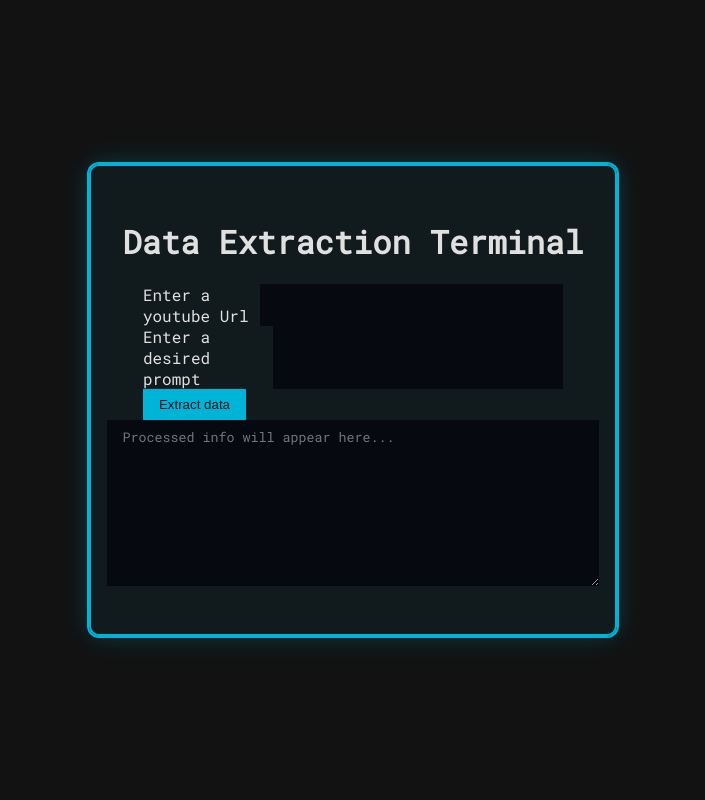
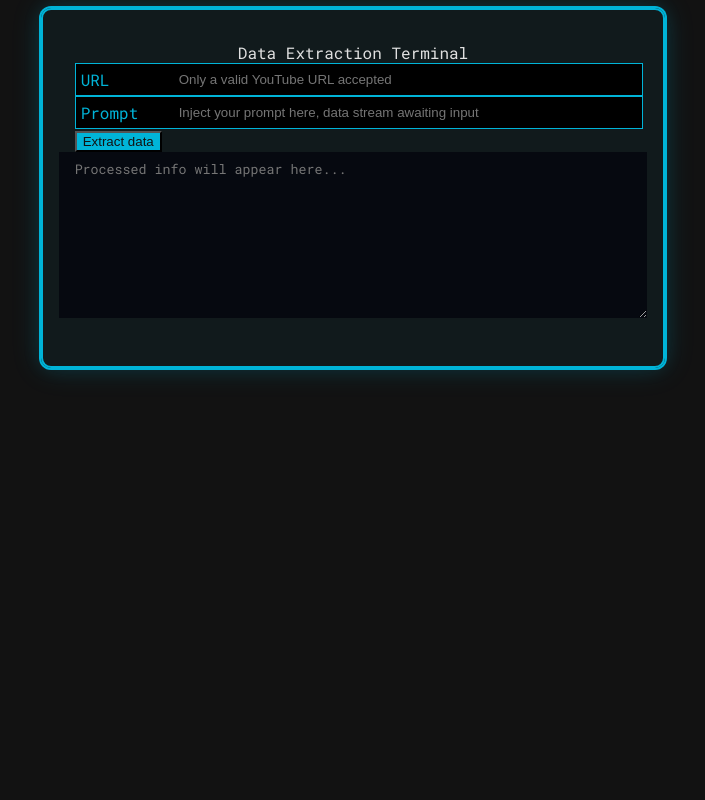
Before and after one commit to jagger85/Django-Blog, a Django app: page /speecher/ in a window 1280 px wide. Shown: the whole page, without its empty margins (287-992 px from the left). Run offline with Django 5.2, Linux system fonts and the light colour scheme.

Commit message:
Feat(speecher): Primal speecher index and css styles created

```diff
--- a/speecher/static/speecher/speecher.css
+++ b/speecher/static/speecher/speecher.css
@@ -8,16 +8,14 @@
   --secondary-bg: #060910;
   --svg-icon: invert(10%) sepia(98%) saturate(4160%) hue-rotate(181deg) brightness(97%) contrast(99%);
   --svg-icon-hover: invert(51%) sepia(69%) saturate(2310%) hue-rotate(154deg) brightness(98%) contrast(101%);
+
+  --spacing-s: 4px;
+  --spacing-m: 6px;
+  --spacing-l: 8px;
 }
 
-
-
-
-body,
-html {
-  margin: 0;
+body {
   padding: 0;
-  height: 100%;
   font-family: 'Roboto Mono', monospace;
   background-color: var(--bg-color);
   color: var(--text-color);
@@ -28,23 +26,7 @@
 
 label {
   display: flex;
-
 }
-
-input,
-button,
-.text-area {
-  width: 100%;
-}
-
-input,
-button {
-  padding: 0.5rem 1rem;
-  border: none;
-  background-color: var(--secondary-bg);
-  color: var(--text-color);
-}
-
 
 button {
   width: auto;
@@ -53,22 +35,6 @@
   cursor: pointer;
   transition: background-color 0.3s ease;
   margin: 0 auto;
-}
-
-#result-text{
-  width: 100%;
-  height: 150px;
-  padding: 0.5rem 1rem;
-  border: none;
-  background-color: var(--secondary-bg);
-  color: var(--text-color);
-  font-family: inherit;
-  resize: vertical;
-  margin-bottom: 1rem;
-  user-select: none; /* Make text unselectable */
-  -webkit-user-select: none; /* For Safari */
-  -moz-user-select: none; /* For Firefox */
-  -ms-user-select: none; /* For IE10+/Edge */
 }
 
 .wrapper {
@@ -87,8 +53,39 @@
 
 }
 
-.inputs-wrapper {
+.user-input-wrapper {
+  border: 1px solid var(--accent-color);
+  padding: 5px;
+  color: var(--accent-color);
+  background-color: black;
   display: flex;
-  flex-direction: column;
-  gap: 10px;
+  width: 100%;
 }
+
+label{
+  width: 10ch;
+}
+
+#video-url, #prompt{
+  background-color: black;
+  color: white;
+  text-decoration: none;
+  border: none;
+  width: 60ch;
+}
+
+#video-url, #prompt:focus{
+  outline: none;
+}
+
+#result-text{
+  width: 100%;
+  height: 150px;
+  padding: 0.5rem 1rem;
+  border: none;
+  background-color: var(--secondary-bg);
+  color: var(--text-color);
+  font-family: inherit;
+  resize: vertical;
+  margin-bottom: 1rem;
+}
--- a/speecher/templates/speecher/index.html
+++ b/speecher/templates/speecher/index.html
@@ -2,35 +2,37 @@
 
 <!DOCTYPE html>
 <html lang="en">
+
 <head>
     <meta charset="UTF-8">
     <meta name="viewport" content="width=device-width, initial-scale=1.0">
     <title>Speecher</title>
     <link rel='stylesheet' href="{% static 'speecher/speecher.css' %}">
-    <link rel='stylesheet' href="{% static 'speecher/glitching-header.css' %}">
 </head>
+
 <body>
 
     <div class="wrapper">
+        <div class="title" data-text="Data Extraction Terminal">Data Extraction Terminal</div>
 
-    <h1 class="" data-text="Data Extraction Terminal">Data Extraction Terminal</h1>
+            <form action="post">
+                <div class="user-input-wrapper">
+                    <label for="video-url">URL</label>
+                        <input type="text" id="video-url" placeholder="Only a valid YouTube URL accepted">
 
-    <div class="inputs-wrapper">
-    <form action="post">
-    <label for="video-url">Enter a youtube Url
-    <input type="text" id="video-url">
-    </label>
+                </div>
+                <div class="user-input-wrapper">
+                    <label for="prompt">Prompt</label>
+                        <input type="text" id="prompt" placeholder="Inject your prompt here, data stream awaiting input">
+                </div>
 
-    <label for="prompt">Enter a desired prompt
-    <input type="text" id="prompt">
-    </label>
+                <button type='submit' id="extract-button">Extract data</button>
+            </form>
 
-    <button type='submit'>Extract data</button>
-    </form>
-    </div>
-
-    <textarea name="result-text" id="result-text" placeholder="Processed info will appear here..."></textarea>
+        <textarea disabled name="result-text" id="result-text"
+            placeholder="Processed info will appear here..."></textarea>
 
     </div>
 </body>
+
 </html>
```
